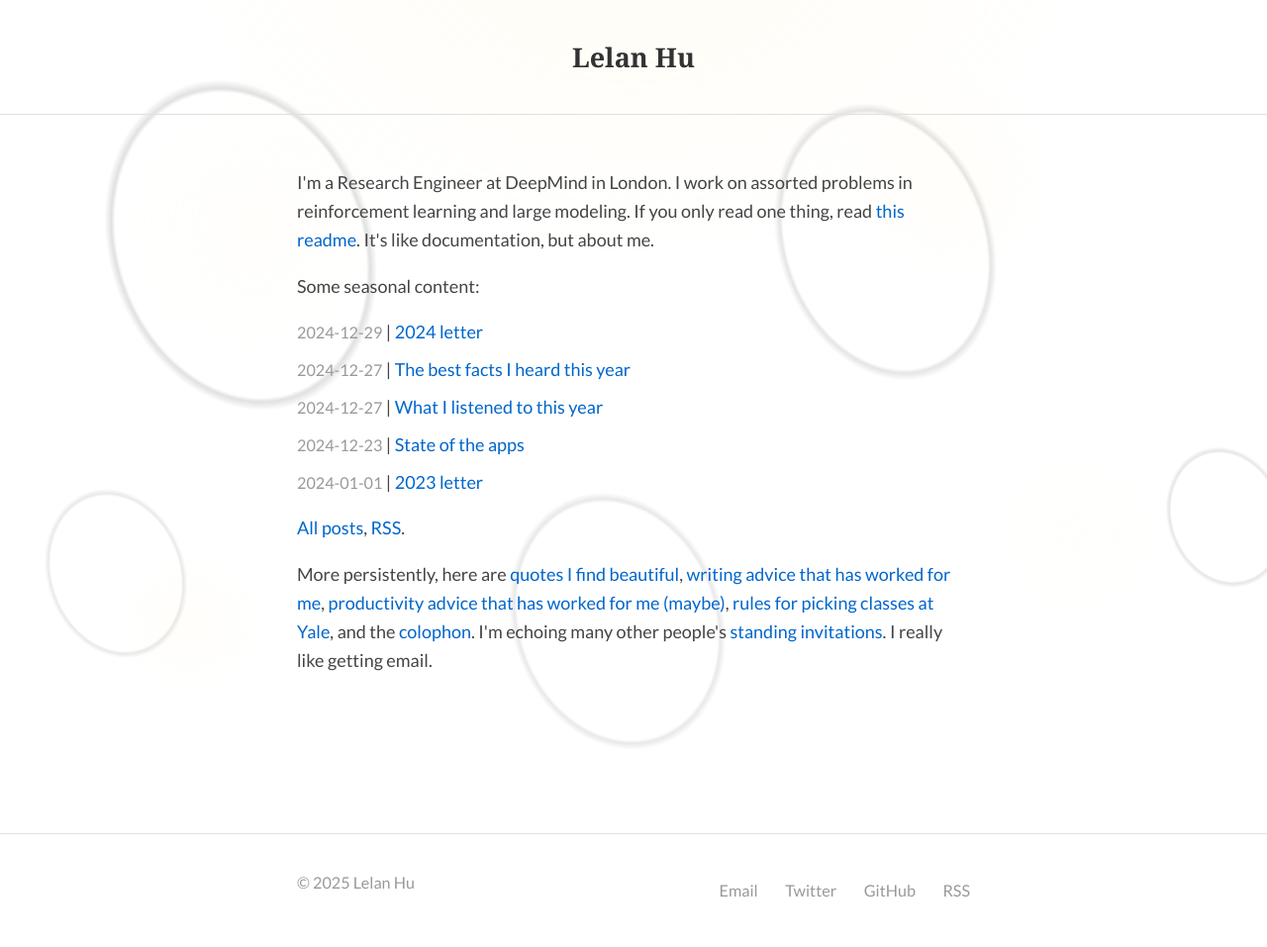
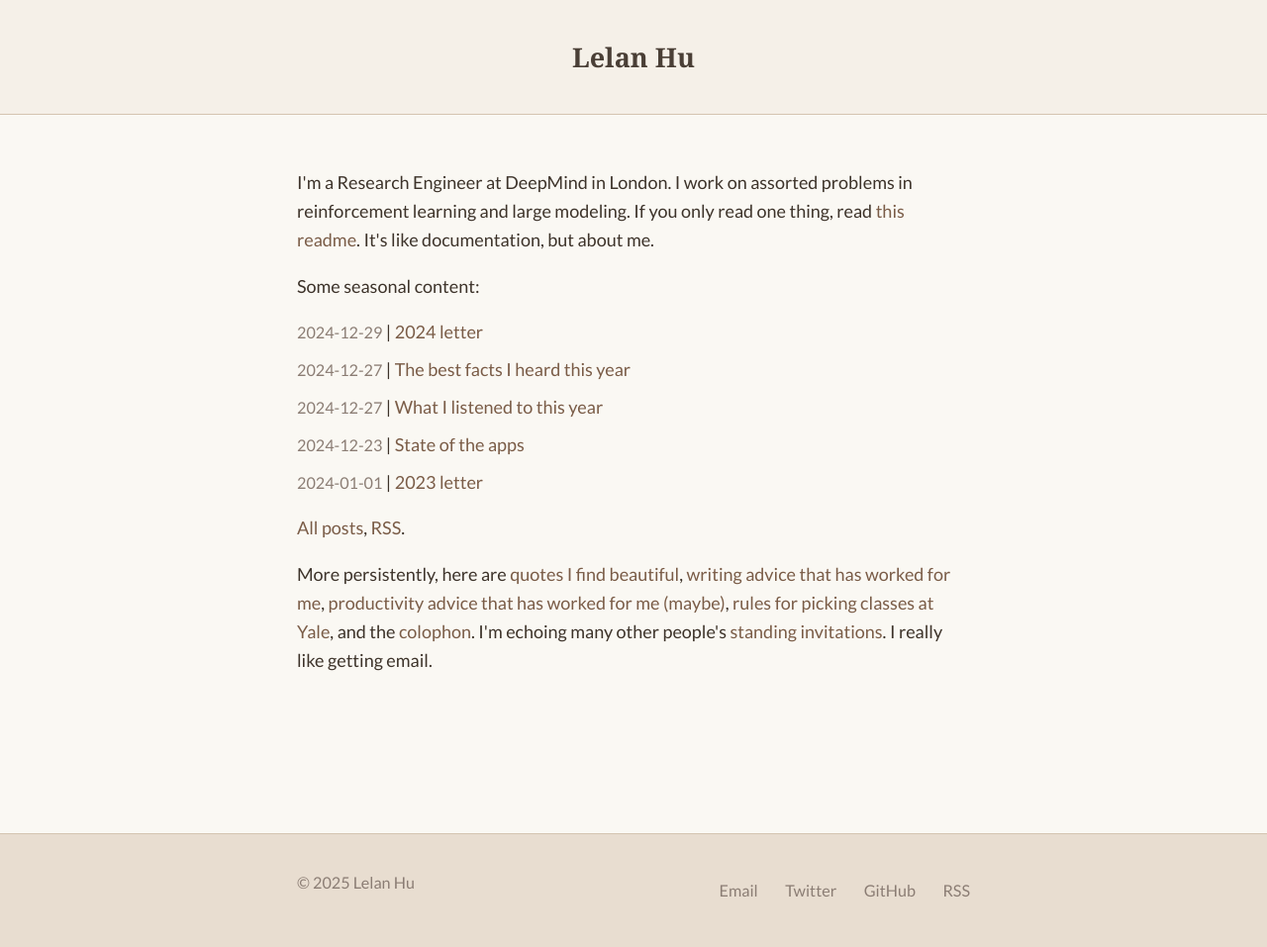
Before and after one commit to hulelan/lelanhu.github.io, a Jekyll site: the page built from index.html, in a window 1280 px wide. Shown: the whole page at 99% size. Built offline with Jekyll 4.4.1, drawn with Linux system fonts in a browser that asks for light colours; some web fonts are replaced.

Commit message:
Remove sunlight effect and add warm tan color palette
- Remove all sunlight/leaf shadow effects
- Update to warm, light tan color scheme
- Background: light cream (#faf8f3)
- Header: soft tan (#f5f0e8)
- Footer: accent tan (#e8ddd0)
- Text and links in complementary brown tones

🤖 Generated with Claude Code (https://claude.ai/code)

Co-Authored-By: Claude <noreply@anthropic.com>

```diff
--- a/_layouts/default.html
+++ b/_layouts/default.html
@@ -4,9 +4,6 @@
   {% include head.html %}
 </head>
 <body>
-  <div class="light-overlay"></div>
-  <div class="leaf-shadows"></div>
-
   {% include header.html %}
 
   <main class="main-content">
--- a/assets/css/main.css
+++ b/assets/css/main.css
@@ -6,14 +6,16 @@
 }
 
 :root {
-  --primary-color: #333;
-  --text-color: #444;
-  --light-gray: #666;
-  --lighter-gray: #999;
-  --border-color: #e0e0e0;
-  --background: #fff;
-  --link-color: #0066cc;
-  --link-hover: #0052a3;
+  --primary-color: #4a3f36;
+  --text-color: #3d332a;
+  --light-gray: #6b5d54;
+  --lighter-gray: #8b7d74;
+  --border-color: #d4c4b0;
+  --background: #faf8f3;
+  --link-color: #7a5c47;
+  --link-hover: #5d4535;
+  --accent-tan: #e8ddd0;
+  --light-tan: #f5f0e8;
   --max-width: 720px;
 }
 
@@ -37,7 +39,6 @@ h1, h2, h3, h4, h5, h6 {
 
 h1 {
   font-size: 2.5em;
-  text-shadow: 0 0 40px rgba(255, 236, 179, 0.15);
 }
 h2 { font-size: 2em; }
 h3 { font-size: 1.5em; }
@@ -56,7 +57,6 @@ a {
 a:hover {
   color: var(--link-hover);
   text-decoration: underline;
-  text-shadow: 0 0 8px rgba(255, 236, 179, 0.3);
 }
 
 /* Layout */
@@ -71,8 +71,7 @@ a:hover {
   padding: 2em 0;
   border-bottom: 1px solid var(--border-color);
   margin-bottom: 3em;
-  position: relative;
-  z-index: 10;
+  background: var(--light-tan);
 }
 
 .site-header .container {
@@ -92,8 +91,6 @@ a:hover {
 .main-content {
   min-height: calc(100vh - 300px);
   margin-bottom: 4em;
-  position: relative;
-  z-index: 10;
 }
 
 /* Home Page */
@@ -308,8 +305,7 @@ a:hover {
   border-top: 1px solid var(--border-color);
   padding: 2em 0;
   margin-top: 4em;
-  position: relative;
-  z-index: 10;
+  background: var(--accent-tan);
 }
 
 .footer-content {
@@ -364,80 +360,3 @@ a:hover {
     margin-bottom: 1em;
   }
 }
-
-/* Sunlight filtering through leaves effect */
-.light-overlay {
-  position: fixed;
-  top: 0;
-  left: 0;
-  width: 100%;
-  height: 100%;
-  pointer-events: none;
-  z-index: 1;
-  opacity: 0.5;
-  background:
-    /* Main sunlight from above */
-    radial-gradient(ellipse 800px 600px at 50% -10%,
-      rgba(255, 236, 179, 0.3) 0%,
-      transparent 60%),
-    /* Scattered light spots */
-    radial-gradient(circle 300px at 20% 25%,
-      rgba(255, 246, 215, 0.2) 0%,
-      transparent 50%),
-    radial-gradient(circle 250px at 75% 20%,
-      rgba(255, 241, 199, 0.2) 0%,
-      transparent 45%),
-    radial-gradient(circle 200px at 85% 60%,
-      rgba(255, 248, 220, 0.15) 0%,
-      transparent 50%),
-    radial-gradient(circle 180px at 15% 70%,
-      rgba(255, 243, 205, 0.2) 0%,
-      transparent 45%);
-}
-
-/* Organic leaf shadows */
-.leaf-shadows {
-  position: fixed;
-  top: -10%;
-  left: -10%;
-  width: 120%;
-  height: 120%;
-  pointer-events: none;
-  z-index: 2;
-  opacity: 0.3;
-  background:
-    /* Large leaf shapes */
-    radial-gradient(ellipse 350px 450px at 30% 20%,
-      transparent 35%,
-      rgba(0, 0, 0, 0.4) 36%,
-      transparent 38%),
-    radial-gradient(ellipse 300px 400px at 70% 40%,
-      transparent 33%,
-      rgba(0, 0, 0, 0.35) 34%,
-      transparent 36%),
-    radial-gradient(ellipse 280px 350px at 45% 65%,
-      transparent 35%,
-      rgba(0, 0, 0, 0.3) 36%,
-      transparent 38%),
-    /* Smaller leaves */
-    radial-gradient(ellipse 200px 250px at 15% 45%,
-      transparent 32%,
-      rgba(0, 0, 0, 0.3) 33%,
-      transparent 35%),
-    radial-gradient(ellipse 180px 220px at 85% 75%,
-      transparent 30%,
-      rgba(0, 0, 0, 0.35) 31%,
-      transparent 33%);
-  transform: rotate(-20deg);
-  animation: leafSway 40s ease-in-out infinite;
-}
-
-/* Gentle animation */
-@keyframes leafSway {
-  0%, 100% {
-    transform: rotate(-20deg) translateX(0);
-  }
-  50% {
-    transform: rotate(-17deg) translateX(15px);
-  }
-}
```
